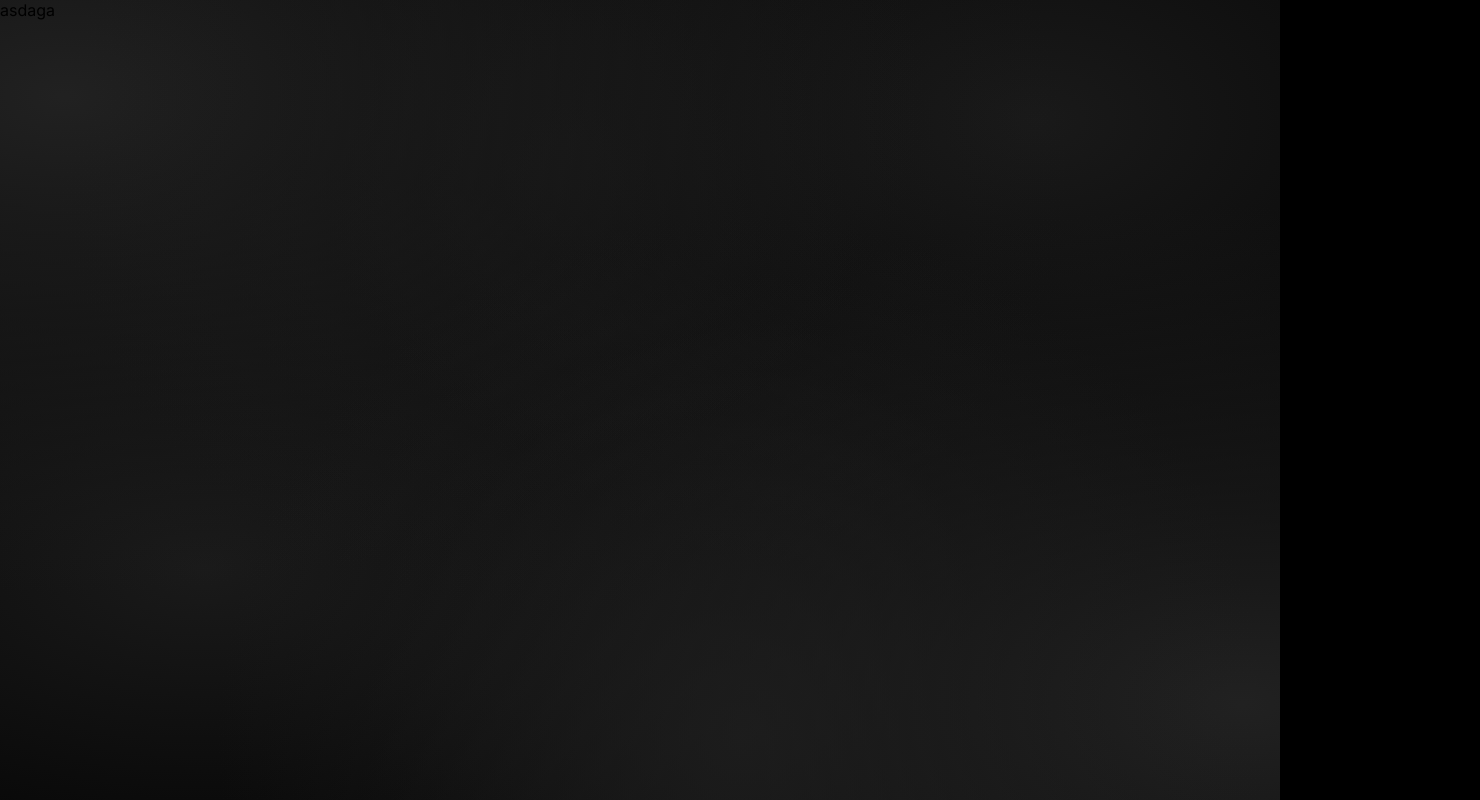
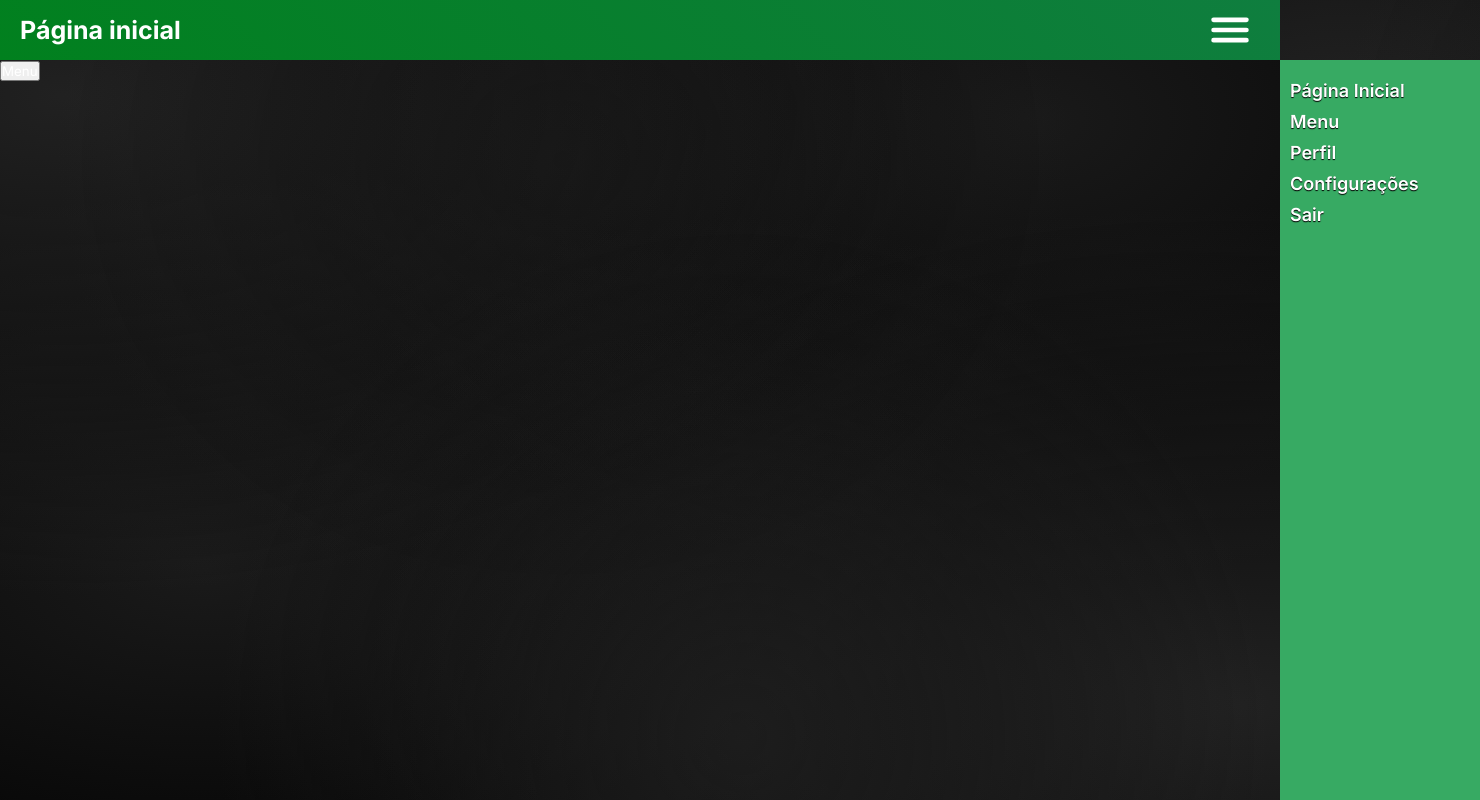
Before and after one commit to M4theus13/Front_End_Gerenciamento_de_Risco, a React (Vite) app: page / in a window 1280 px wide. Shown: the top 800 px of the page, 1480 px wide, since content can reach past the window. Built offline with nearby package versions, Linux system fonts and the light colour scheme; no server answers; sample sign-in values are in the browser's storage; a web font is replaced by a local one.

Commit message:
validação se o usuario tem token

```diff
--- a/src/App.jsx
+++ b/src/App.jsx
@@ -1,7 +1,7 @@
 import { BrowserRouter, Routes, Route } from 'react-router-dom'
 import Login from './pages/login/login'
 import Cadastrar from './pages/cadastrar/cadastrar'
-import GetUsuarios from './pages/listar-usuarios/getUsuarios'
+import Administrador from './pages/administrador/administrador'
 import PaginaInicial from './pages/pagina-inicial/paginaInicial'
 import AdminCadastrar from './pages/admin/admin-cadastrar/adminCadastrar'
 import Menu from './pages/menu/menu'
@@ -20,7 +20,7 @@ function App() {
           <Route path='/cadastrar' element={<Cadastrar></Cadastrar>}></Route>
           <Route path='/menu' element={<Menu></Menu>}></Route>
           <Route path='/menu/configuracao' element={<Config></Config>}></Route>
-          <Route path='/admin/listar-usuarios' element={<GetUsuarios></GetUsuarios>}></Route>
+          <Route path='/admin/usuarios' element={<Administrador></Administrador>}></Route>
           <Route path='/admin/administrador' element={<AdminCadastrar></AdminCadastrar>}></Route>
           <Route path='/*' element={<Erro></Erro>}></Route>
         </Routes>
--- a/src/components/configs/componentsConfigs/componentsConfigs.jsx
+++ b/src/components/configs/componentsConfigs/componentsConfigs.jsx
@@ -14,6 +14,11 @@ function ComponentName() {
 
 
   useEffect(() => {
+    if (!token) {
+      console.log('sem token')
+      navigate('/login')
+      return
+    }
     GetUserInfo(token, setUserLogado, setUserInfo )
 
     const removeErrorInput = (event) => {
--- a/src/components/headerPrivate/headerPrivate.jsx
+++ b/src/components/headerPrivate/headerPrivate.jsx
@@ -1,8 +1,16 @@
-import React from 'react'
+import React, { useEffect, useState } from 'react'
 import './headerPrivate.css'
 import SideMenu from '../sideMenu/sideMenu.jsx';
+import { Navigate } from 'react-router-dom';
+function headerPrivate({text, name, menu}) {
 
-function headerPrivate({text, name, menu}) {
+  const token = localStorage.getItem('token')
+
+  // Redireciona imediatamente se não houver token
+  if (!token) {
+    console.log('sem token')
+    return <Navigate to="/login" replace />
+  }
 
   return (
     <header className='headerPrivate'>
--- a/src/components/sideMenu/sideMenu.jsx
+++ b/src/components/sideMenu/sideMenu.jsx
@@ -6,9 +6,14 @@ import { jwtDecode } from 'jwt-decode';
 import './sideMenu.css'
 import Logout from '../logout/logout';
 
-
 function sideMenu({menuClass}) {
   const token = localStorage.getItem('token')
+
+  if (!token) {
+    console.log('sem token side menu')
+    return
+  }
+
   const decoded = jwtDecode(token)
   const userAdminInfo = decoded.admin
 
@@ -45,7 +50,7 @@ function sideMenu({menuClass}) {
       </button>
       <div className={`menuHeader ${menu ? '' : 'close'}`}>
         <button className='buttonMenuSide'>
-          {userAdminInfo ? <Link to='/admin/listar-usuarios'>Administrador</Link> : ''}
+          {userAdminInfo ? <Link to='/admin/usuarios'>Administrador</Link> : ''}
         </button>
         <button className='buttonMenuSide'><Link to={'/'}>Página Inicial</Link></button>
         <button className='buttonMenuSide'><Link to='/menu'>Menu</Link></button>
--- a/src/pages/listar-usuarios/getUsuarios.jsx
+++ b/src/pages/administrador/administrador.jsx
@@ -3,30 +3,35 @@ import api from '../../../service/api'
 import HeaderPrivate from '../../components/headerPrivate/headerPrivate'
 import { GetUserInfo }from '../../../service/getUsers'
 import { jwtDecode } from 'jwt-decode'
-import './getUsuarios.css'
-import { useNavigate } from 'react-router-dom'
+import './administrador.css'
+import { replace, useNavigate } from 'react-router-dom'
 
-function GetUsuarios() {
+function administrador() {
   const navigate = useNavigate()
 
   let [userLogado, setUserLogado] = useState([])//informações do usuario logado para o user info
   let [usersInfo, setUsersInfo] = useState([]) //informações dos usuarios que estão no site
 
   let [userIdInfo, setUserIdInfo] = useState([]) //informações do usuario logado para o user info
-  let [userAdminInfo, setUserAdminInfo] = useState(false) //informações do usuario logado para o user info
+  let [userAdminInfo, setUserAdminInfo] = useState() //informações do usuario logado para o user info
 
   const token = localStorage.getItem('token')
 
   useEffect(() => {
     if (!token) {
-      console.log('Usuário não encontrado')
-      navigate('/')
+      console.log('sem token')
+      navigate('/login', replace)
       return
     }
     const decoded = jwtDecode(token);
 
     setUserIdInfo(decoded.id) // Obtém o ID do usuário do token decodificado
     setUserAdminInfo(decoded.admin) // Obtém se é ADMIN do usuário do token decodificado
+
+   if (!decoded.admin) {
+     navigate('/menu', replace)
+     return
+   }
 
     GetUserInfo(token, setUserLogado, setUsersInfo)
   }, [])
@@ -93,4 +98,4 @@ function GetUsuarios() {
   )
 }
 
-export default GetUsuarios
+export default administrador
--- a/src/pages/configuracao/config.jsx
+++ b/src/pages/configuracao/config.jsx
@@ -5,7 +5,7 @@ import api from '../../../service/api'
 import MenuConfigs from '../../components/configs/menuConfigs/menuConfigs'
 import { ComponentName, ComponentEmail, ComponentPassword, ComponentDeleteAccount } from '../../components/configs/componentsConfigs/componentsConfigs'
 import './config.css'
-
+import { useNavigate } from 'react-router-dom'
 
 function config() {
 
@@ -13,7 +13,13 @@ function config() {
   let [userLogado, setUserLogado] = useState([])
   let [usersInfo, setUserInfo] = useState([])
 
+  const navigate = useNavigate()
   useEffect(() => {
+    if (!token) {
+      console.log('sem token')
+      navigate('/login')
+      return
+    }
     GetUserInfo(token, setUserLogado, setUserInfo)
   }, [])
 
--- a/src/pages/menu/menu.jsx
+++ b/src/pages/menu/menu.jsx
@@ -3,16 +3,20 @@ import HeaderPrivate from '../../components/headerPrivate/headerPrivate.jsx'
 import { GetUserInfo } from '../../../service/getUsers.js'
 import './menu.css'
 import Logout from '../../components/logout/logout.jsx'
+import { useNavigate } from 'react-router-dom'
 
 function menu() {
   const token = localStorage.getItem('token')
-  let [userLogado, setUserLogado] = useState([])//informações do usuario logado para o user info
-  let [usersInfo, setUsersInfo] = useState([])
 
   useEffect(() => {
+    if (!token) {
+      return
+    }
     GetUserInfo(token , setUserLogado, setUsersInfo)
   }, [])
 
+  let [userLogado, setUserLogado] = useState([])//informações do usuario logado para o user info
+  let [usersInfo, setUsersInfo] = useState([])
 
   return (
     <div>
--- a/src/pages/pagina-inicial/paginaInicial.jsx
+++ b/src/pages/pagina-inicial/paginaInicial.jsx
@@ -1,20 +1,32 @@
-import React from 'react'
+import React, { useEffect, useState } from 'react'
 import Header from '../../components/header/header'
 import { Link } from 'react-router-dom'
 import './paginaInicial.css'
 import HeaderPrivate from '../../components/headerPrivate/headerPrivate'
+import { GetUserInfo }from '../../../service/getUsers'
 
 function paginaInicial() {
 
+  let [userLogado, setUserLogado] = useState([])//informações do usuario logado para o user info
+  let [usersInfo, setUsersInfo] = useState([]) //informações dos usuarios que estão no site
+
   const token = localStorage.getItem('token')
 
+  useEffect(() => {
+    if (!token) {
+      return
+    }
+    GetUserInfo(token, setUserLogado, setUsersInfo)
+  }, [])
 
   return (
     <div className='paginaInicial'>
       {
-        token ?
-        <div>asdaga</div> : <Header text='Pagina Principal' cadastro='ativado' login='ativado'></Header>
+         !token ? <Header text='Pagina Principal' cadastro='ativado' login='ativado'></Header> : <HeaderPrivate text='Página inicial' name={userLogado.name}></HeaderPrivate>
       }
+      <button>
+        <Link to='/menu'>Menu</Link>
+      </button>
     </div>
   )
 }
```
Also changed, not shown: src/pages/administrador/administrador.css (renamed from src/pages/listar-usuarios/getUsuarios.css).
